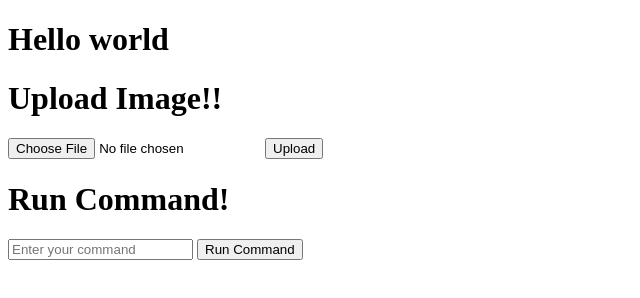
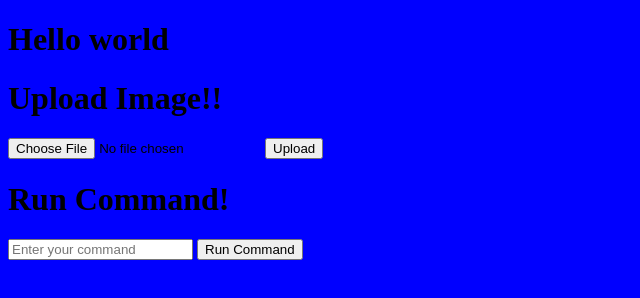
Before and after one commit to JonathanHaish/test, a website: page public/index.html in a window 1280 px wide. Shown: the whole page, without its empty margins (0-640 px from the left). Drawn offline with Linux system fonts and the light colour scheme.

Commit message:
new version

```diff
--- a/public/index.html
+++ b/public/index.html
@@ -5,7 +5,7 @@
     <meta name="viewport" content="width=device-width, initial-scale=1.0">
     <title>Upload and Command App!</title>
 </head>
-<body style="background-color:white">
+<body style="background-color:blue">
     <h1>Hello world</h1>
     <h1>Upload Image!!</h1>
     <form action="/upload" method="post" enctype="multipart/form-data">
```
